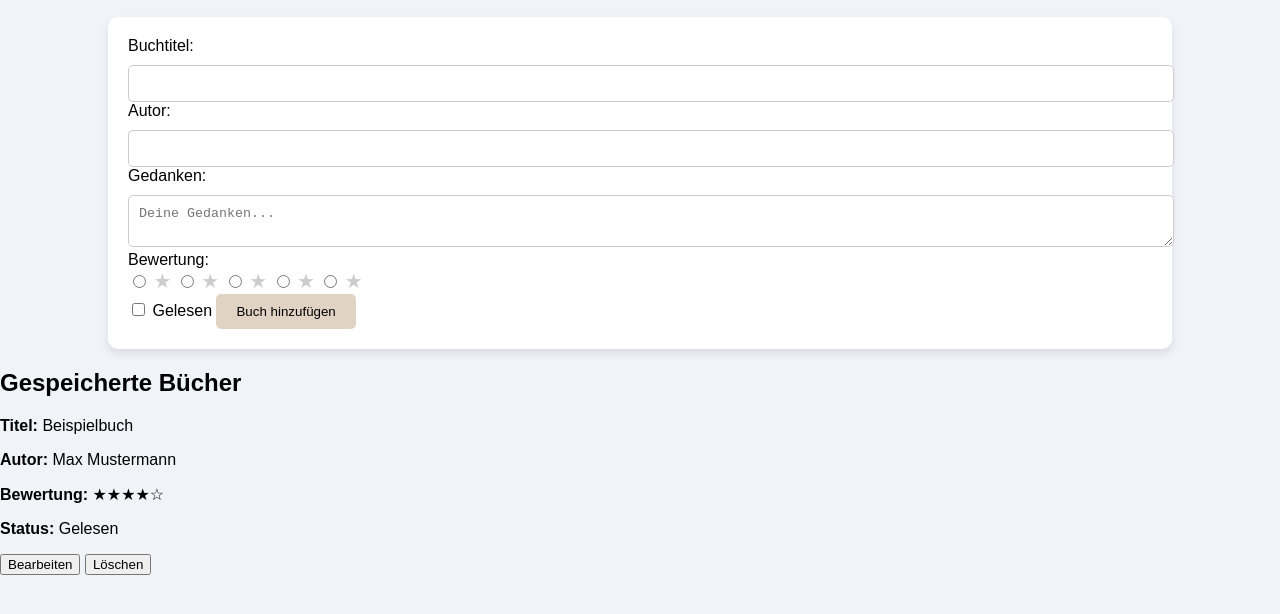
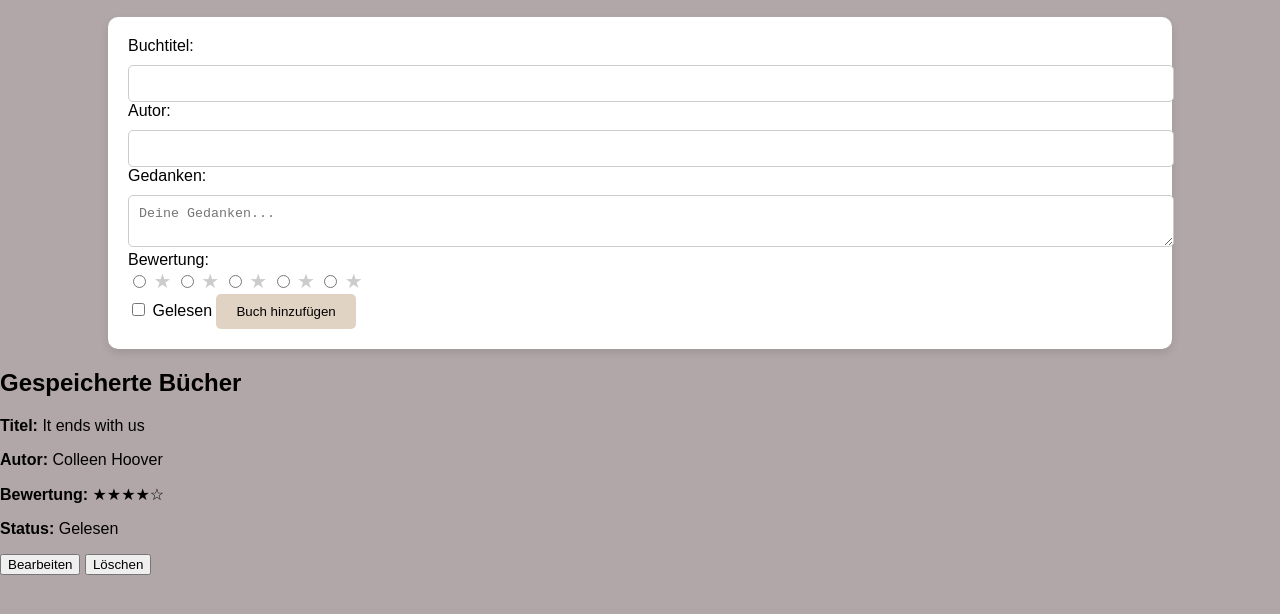
Before and after one commit to NaemiEstefania/GIS-PROJEKT, a plain HTML site: page Bücherjournal.html in a window 1280 px wide. Shown: the part 118-732 px from the top of the page. Drawn offline with Linux system fonts and the light colour scheme.

Commit message:
farbe änderung

```diff
--- a/Bücherjournal.html
+++ b/Bücherjournal.html
@@ -57,8 +57,8 @@
       <h2>Gespeicherte Bücher</h2>
       <!-- Beispielbuch -->
       <div class="book-item">
-        <p><strong>Titel:</strong> Beispielbuch</p>
-        <p><strong>Autor:</strong> Max Mustermann</p>
+        <p><strong>Titel:</strong> It ends with us</p>
+        <p><strong>Autor:</strong> Colleen Hoover</p>
         <p><strong>Bewertung:</strong> ★★★★☆</p>
         <p><strong>Status:</strong> Gelesen</p>
         <button>Bearbeiten</button>
--- a/myStyle.css
+++ b/myStyle.css
@@ -1,7 +1,7 @@
 /* Grundlegendes Design der Seite */
 body {
     font-family: Arial, sans-serif; /* Standardschriftart */
-    background-color: #f0f4f8;      /* Heller Hintergrund */
+    background-color: #b1a7a8;      /* rosa Hintergrund */
     margin: 0;
     padding: 0;
 }
```
